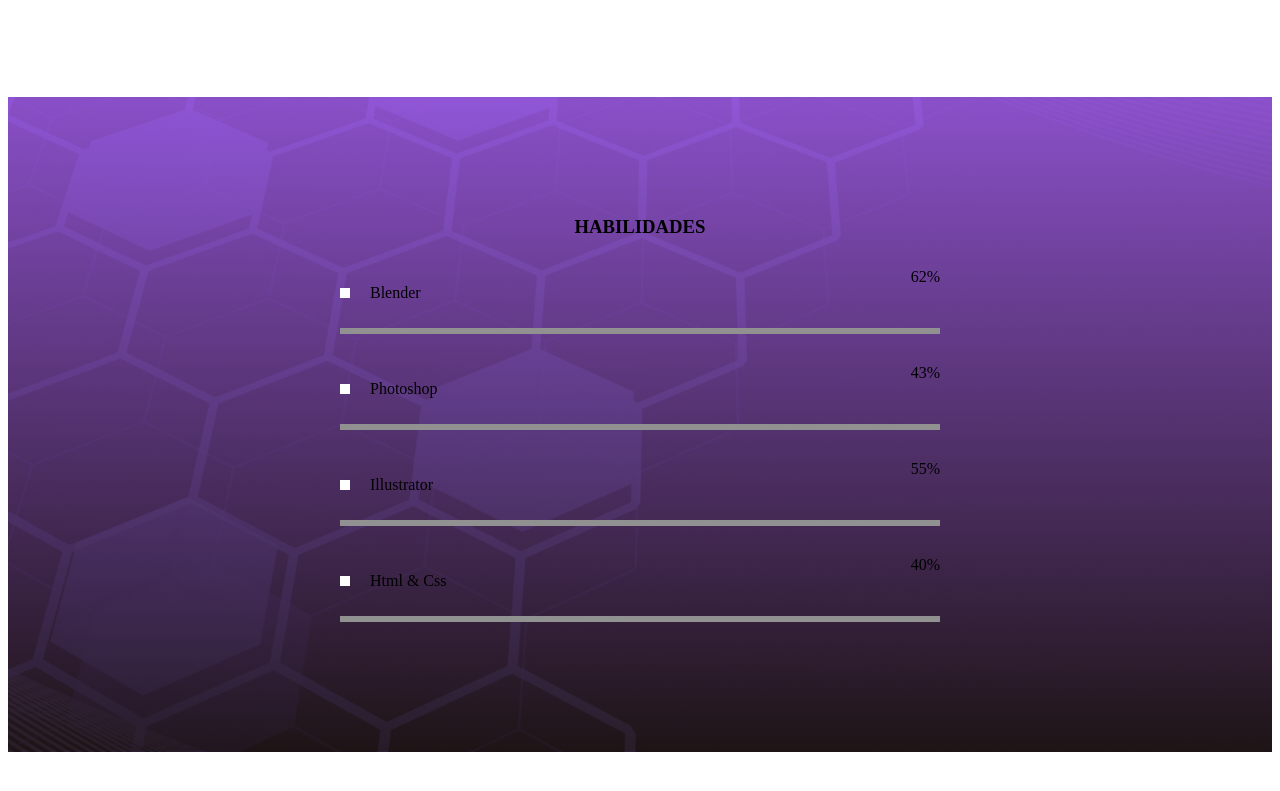
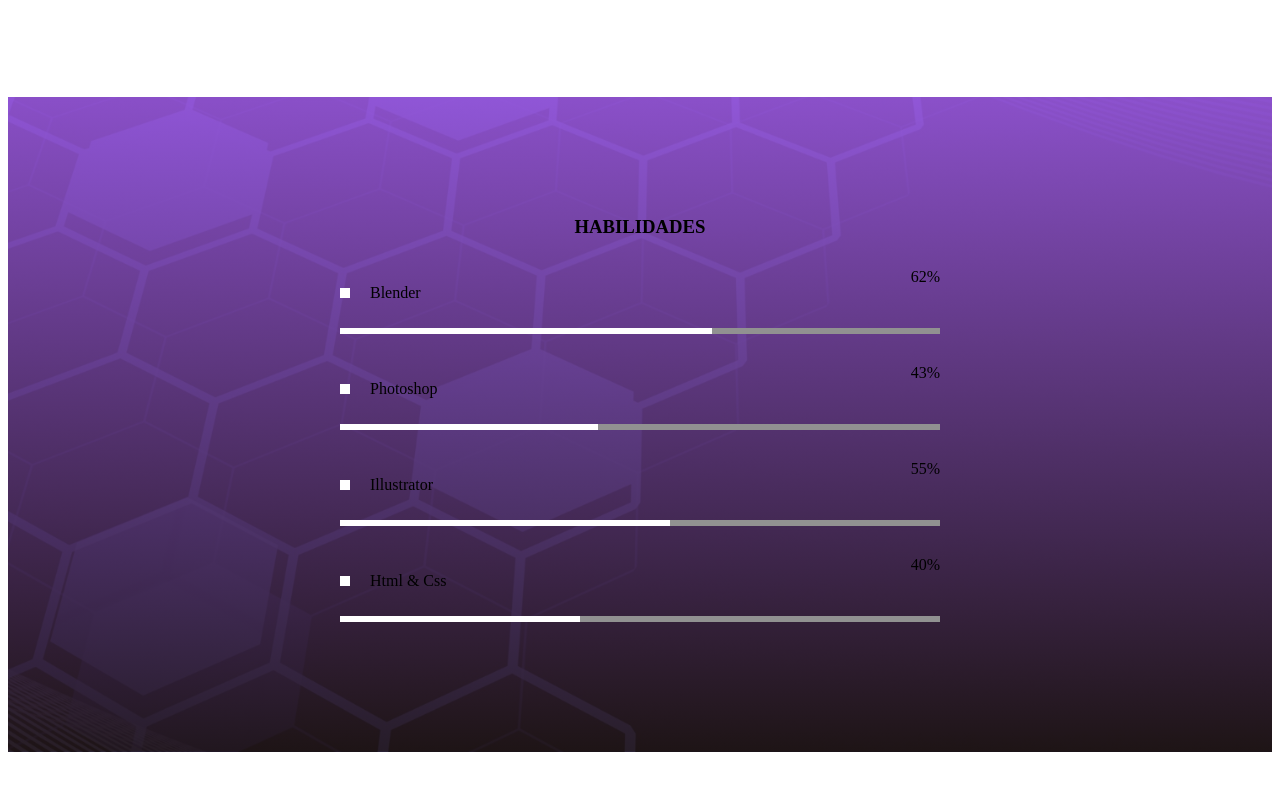
Before and after one commit to SofyGallego/Portafolio-Web, a plain HTML site: page Portafolio Web/index.html in a window 1280 px wide. Shown: the part 1223-2014 px from the top of the page. Drawn offline with Linux system fonts and the light colour scheme.

Commit message:
Barras_Skills
Arreglo de las animaciones de las barras de habilidades

```diff
--- a/Portafolio Web/estilo.css
+++ b/Portafolio Web/estilo.css
@@ -79,12 +79,12 @@ html{
     letter-spacing: 5px;
 }
 #inicio .contenido .presentacion h2{
-    font-size: 55px;
+    font-size: 25px;
     margin-bottom: 25px;
     text-align: center;
 }
 #inicio .contenido .presentacion h2 span{
-    font-size: 25px;
+    font-size: 55px;
     color: #4959ee;
 }
 #inicio .contenido .presentacion .descripcion{
--- a/Portafolio Web/index.html
+++ b/Portafolio Web/index.html
@@ -31,7 +31,6 @@
                         <div id="icono-nav">
                             <i class="fa-solid fa-bars"></i>
                         </div>
-
                         <div class="redes">
                             <a href="#"><i class="fa-brands fa-instagram"></i></a>
                             <a href="#"><i class="fa-brands fa-discord"></i></a>
@@ -72,7 +71,7 @@
                 <span class="porcentaje">62%</span>
             </div>
             <div class="barra">
-                <div id="blender" class=""></div>
+                <div id="blender" class="barra-progreso1"></div>
             </div>
         </div>
 
@@ -82,7 +81,7 @@
                 <span class="porcentaje">43%</span>
             </div>
             <div class="barra">
-                <div id="photoshop" class=""></div>
+                <div id="photoshop" class="barra-progreso2"></div>
             </div>
         </div>
 
@@ -92,7 +91,7 @@
                 <span class="porcentaje">55%</span>
             </div>
             <div class="barra">
-                <div id="illustrator" class=""></div>
+                <div id="illustrator" class="barra-progreso3"></div>
             </div>
         </div>
 
@@ -102,7 +101,7 @@
                 <span class="porcentaje">40%</span>
             </div>
             <div class="barra">
-                <div id="html" class=""></div>
+                <div id="html" class="barra-progreso4"></div>
             </div>
         </div>
 
```
